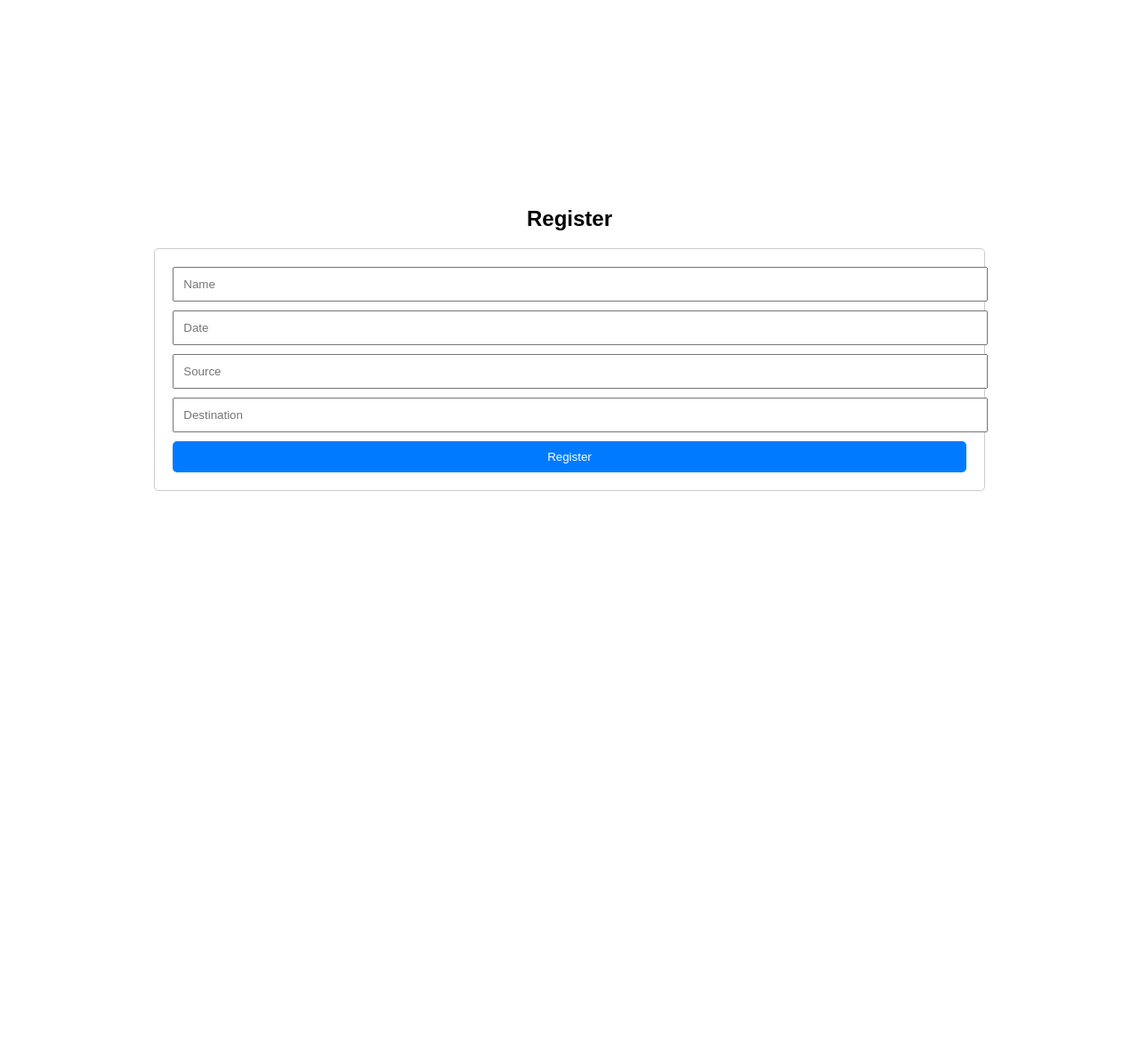
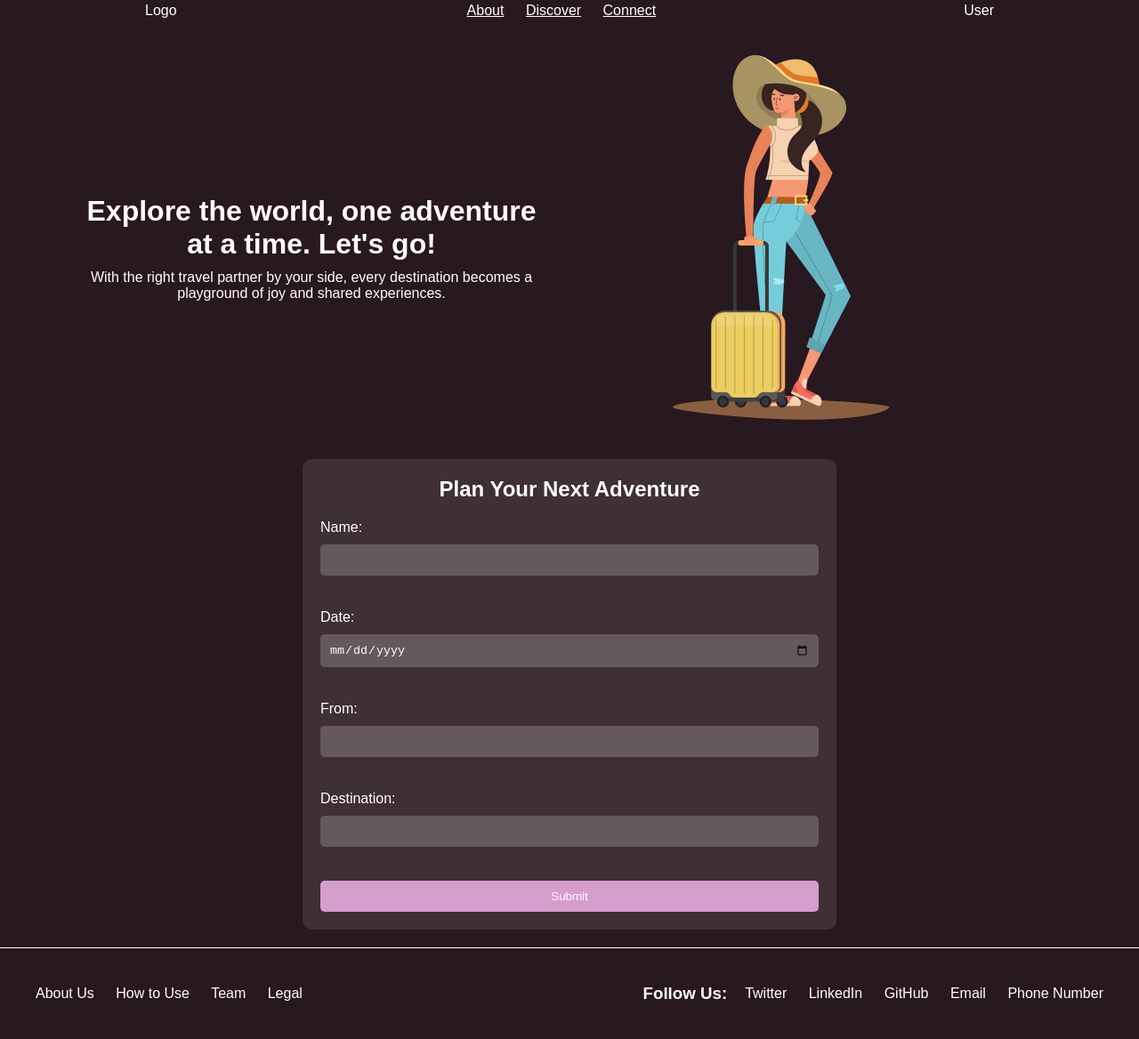
Before and after one commit to isthatananya/SHEHACKS-7.0, a website: page view/travel.html in a window 1280 px wide. Shown: the part 18-1186 px from the top of the page at 89% size. Before the commit the page ends 800 px from the top, so only its background shows below. Drawn offline with Linux system fonts and the light colour scheme.

Commit message:
adding travel details

```diff
--- a/view/travel.css
+++ b/view/travel.css
@@ -1,52 +1,162 @@
-body {
-    font-family: Arial, sans-serif;
+* {
     margin: 0;
     padding: 0;
+    box-sizing: border-box;
 }
 
-.container {
+body {
+    background-color: #28181F; /* Set the background color of the body */
+    font-family: sans-serif;
+}
+
+header {
+    width: 100%;
+}
+
+nav {
+    width: 100%;
+    height: 60px;
     display: flex;
-    justify-content: center;
+    justify-content: space-around;
     align-items: center;
-    height: 100vh;
+    background-color: #28181F;
+}
+
+nav a, .logo, .user {
+    color: #fff;
+}
+
+.menu a {
+    margin-right: 20px;
+}
+
+.content {
+    width: 100%;
+    display: flex;
+    justify-content: space-between;
+    align-items: center;
+    padding: 20px;
+    max-width: 1200px;
+    margin: 0 auto;
+}
+
+.text-container {
+    max-width: 50%;
+    padding: 20px;
+    color: #fff;
+    text-align: center;
+}
+
+.text-container h1 {
+    margin: 20px 0 10px;
+}
+
+.image-container {
+    width: 40%;
+}
+
+.image-container img {
+    max-width: 100%;
 }
 
 .form-container {
-    margin: 0 20px;
+    max-width: 600px;
+    margin: 20px auto;
+    background-color: rgba(255, 255, 255, 0.1);
+    padding: 20px;
+    border-radius: 10px;
 }
 
-form {
-    border: 1px solid #ccc;
-    padding: 20px;
-    border-radius: 5px;
+.form-container h2 {
+    color: #fff;
+    text-align: center;
+    margin-bottom: 20px;
 }
 
-input[type="text"],
-input[type="email"],
-input[type="password"] {
-    width: 100%;
-    padding: 10px;
+.form-container label {
+    color: #fff;
+    display: block;
     margin-bottom: 10px;
 }
 
-button {
+.form-container input[type="text"],
+.form-container input[type="date"] {
     width: 100%;
     padding: 10px;
-    background-color: #007bff;
-    color: #fff;
+    margin-bottom: 20px;
     border: none;
     border-radius: 5px;
-    cursor: pointer;
+    background-color: rgba(255, 255, 255, 0.2);
+    color: #fff;
 }
 
-button:hover {
-    background-color: #0056b3;
+.form-container input[type="submit"] {
+    width: 100%;
+    padding: 10px;
+    border: none;
+    border-radius: 5px;
+    background-color: #D59DCC;
+    color: #fff;
+    cursor: pointer;
+    transition: background-color 0.3s;
 }
 
-h2 {
-    text-align: center;
+.form-container input[type="submit"]:hover {
+    background-color: #c430ab;
 }
 
-.error-message {
-    color: red;
+
+
+
+.footer-separator {
+    border: none;
+    border-top: 1px solid #fff;
+    margin-bottom: auto;
 }
+
+footer {
+    background-color: #28181F;
+    color: #fff;
+    padding: 40px;
+    display: flex;
+    justify-content: space-between;
+    align-items: center;
+}
+
+.footer-left {
+    display: flex;
+    align-items: center;
+}
+
+.footer-links a {
+    color: #fff;
+    text-decoration: none;
+    margin-right: 20px;
+}
+
+.footer-links a:last-child {
+    margin-right: 0;
+}
+
+.footer-right {
+    display: flex;
+    align-items: center;
+}
+
+.footer-right .footer-links {
+    margin-left: auto;
+}
+
+.footer-right .footer-links a {
+    color: #fff;
+    text-decoration: none;
+    margin-right: 20px;
+}
+
+.footer-right .footer-links a:last-child {
+    margin-right: 0;
+}
+
+.follow-us {
+    margin-right: 20px;
+}
--- a/view/travel.html
+++ b/view/travel.html
@@ -3,24 +3,70 @@
 <head>
     <meta charset="UTF-8">
     <meta name="viewport" content="width=device-width, initial-scale=1.0">
-    <title>Travel input</title>
+    <title>Select Destination</title>
     <link rel="stylesheet" href="travel.css">
 </head>
 <body>
-    <div class="container">
-        <div class="form-container">
-            <h2>Register</h2>
-            <form id="registerForm">
-                <input type="text" placeholder="Name" name="name" required>
-                <input type="text" placeholder="Date" name="date" required>
-                <input type="text" placeholder="Source" name="source" required>
-                <input type="text" placeholder="Destination" name="destination" required>
-                <button type="submit">Register</button>
-            </form>
+
+    <header>
+        <nav>
+            <div class="logo">Logo</div>
+            <div class="menu">
+                <a href="#">About</a>
+                <a href="#">Discover</a>
+                <a href="#">Connect</a>
+            </div>
+            <div class="user">User</div>
+        </nav>
+    </header>
+
+    <div class="content">
+        <div class="text-container">
+            <h1>Explore the world, one adventure at a time. Let's go!</h1>
+            <p>With the right travel partner by your side, every destination becomes a playground of joy and shared experiences.</p>
         </div>
 
+        <div class="image-container">
+            <img src="OBJECTS2.png" alt="Your Image">
+        </div>
     </div>
 
+    <div class="form-container">
+        <h2>Plan Your Next Adventure</h2>
+        <form action="#" method="post">
+            <label for="name">Name:</label>
+            <input type="text" id="name" name="name" required><br><br>
+            <label for="date">Date:</label>
+            <input type="date" id="date" name="date" required><br><br>
+            <label for="from">From:</label>
+            <input type="text" id="from" name="from" required><br><br>
+            <label for="destination">Destination:</label>
+            <input type="text" id="destination" name="destination" required><br><br>
+            <input type="submit" value="Submit">
+        </form>
+    </div>
+
+    <hr class="footer-separator">
+    <footer>
+        <div class="footer-left">
+            <div class="footer-links">
+                <a href="#">About Us</a>
+                <a href="#">How to Use</a>
+                <a href="#">Team</a>
+                <a href="#">Legal</a>
+            </div>
+        </div>
+        <div class="footer-right">
+            <h3 class="follow-us">Follow Us:</h3>
+            <div class="footer-links">
+                <a href="#">Twitter</a>
+                <a href="#">LinkedIn</a>
+                <a href="#">GitHub</a>
+                <a href="#">Email</a>
+                <a href="#">Phone Number</a>
+            </div>
+        </div>
+    </footer>
     <script>
         document.getElementById('registerForm').addEventListener('submit', async (event) => {
             event.preventDefault();
@@ -42,7 +88,6 @@
             const data = await response.json();
             console.log(data);
         });
-
     </script>
 </body>
 </html>
```
Also changed, not shown: view/OBJECTS2.png (added).
